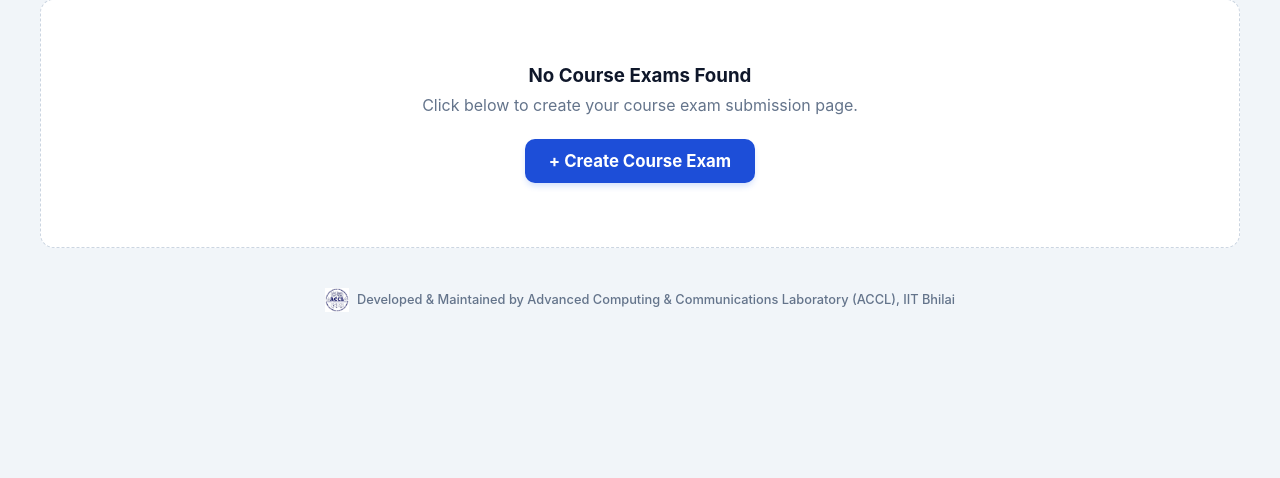
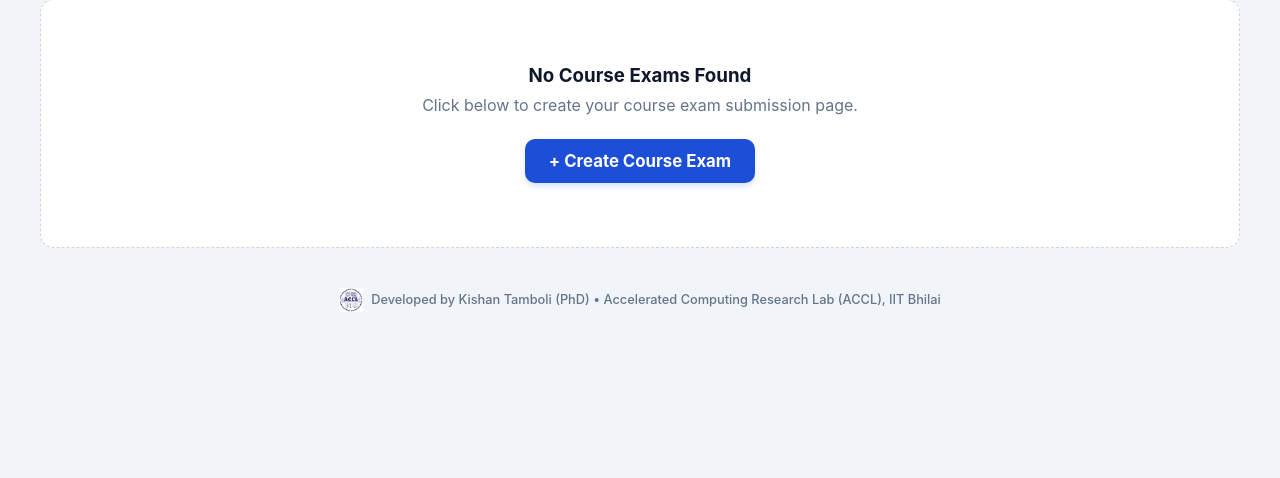
Before and after one commit to KishantLab/Hoodle, a Flask app: page /admin in a window 1280 px wide. Shown: the part 267-745 px from the top of the page. Run offline with Flask 3, Linux system fonts and the light colour scheme; the visitor is signed in with stand-in values (Sample User, id 1); data comes from the database, SQL or seed files in the repository; data that the repository does not hold is empty.

Commit message:
Update attribution to Accelerated Computing Research Lab (ACCL) and Kishan Tamboli (PhD), add setup.sh, requirements.txt, and complete README

```diff
--- a/app.py
+++ b/app.py
@@ -3,7 +3,7 @@
 Lab Exam Portal
 Host: 10.10.14.104
 Directory: /data/admin/lab_exam
-Developed & Maintained by Advanced Computing & Communications Laboratory (ACCL), IIT Bhilai
+Developed by Kishan Tamboli (PhD) • Accelerated Computing Research Lab (ACCL), IIT Bhilai
 """
 
 import os
--- /dev/null
+++ b/requirements.txt
@@ -0,0 +1,2 @@
+Flask>=3.0.0
+Werkzeug>=3.0.0
--- a/templates/admin.html
+++ b/templates/admin.html
@@ -589,7 +589,7 @@
         <footer class="footer">
             <div class="accl-footer-banner">
                 <img src="{{ url_for('static', filename='images/accl_logo.png') }}" alt="ACCL Logo" class="accl-mini-logo">
-                <span>Developed & Maintained by Advanced Computing & Communications Laboratory (ACCL), IIT Bhilai</span>
+                <span>Developed by Kishan Tamboli (PhD) • Accelerated Computing Research Lab (ACCL), IIT Bhilai</span>
             </div>
         </footer>
     </main>
--- a/templates/index.html
+++ b/templates/index.html
@@ -297,7 +297,7 @@
         <footer class="footer">
             <div class="accl-footer-banner">
                 <img src="{{ url_for('static', filename='images/accl_logo.png') }}" alt="ACCL Logo" class="accl-mini-logo">
-                <span>Developed & Maintained by Advanced Computing & Communications Laboratory (ACCL), IIT Bhilai</span>
+                <span>Developed by Kishan Tamboli (PhD) • Accelerated Computing Research Lab (ACCL), IIT Bhilai</span>
             </div>
             <p class="footer-sub">Direct Submission Portal • Local Intranet • No Student Login Required</p>
         </footer>
--- a/templates/login.html
+++ b/templates/login.html
@@ -75,7 +75,7 @@
         <footer class="footer">
             <div class="accl-footer-banner">
                 <img src="{{ url_for('static', filename='images/accl_logo.png') }}" alt="ACCL Logo" class="accl-mini-logo">
-                <span>Developed & Maintained by Advanced Computing & Communications Laboratory (ACCL), IIT Bhilai</span>
+                <span>Developed by Kishan Tamboli (PhD) • Accelerated Computing Research Lab (ACCL), IIT Bhilai</span>
             </div>
         </footer>
     </main>
--- a/templates/set_password.html
+++ b/templates/set_password.html
@@ -49,7 +49,7 @@
         <footer class="footer">
             <div class="accl-footer-banner">
                 <img src="{{ url_for('static', filename='images/accl_logo.png') }}" alt="ACCL Logo" class="accl-mini-logo">
-                <span>Developed & Maintained by Advanced Computing & Communications Laboratory (ACCL), IIT Bhilai</span>
+                <span>Developed by Kishan Tamboli (PhD) • Accelerated Computing Research Lab (ACCL), IIT Bhilai</span>
             </div>
         </footer>
     </main>
```
Also changed, not shown: README.md, 2 other files.
